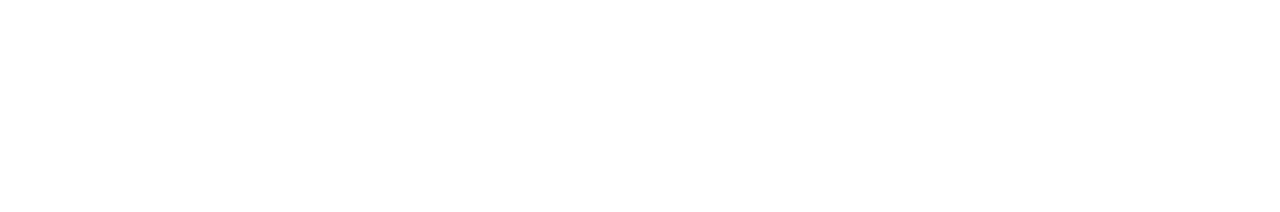
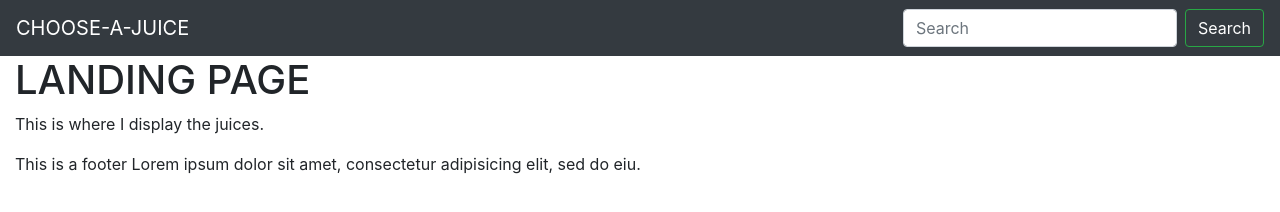
Before and after one commit to haydenhenry/Vape-store, a plain HTML site: page index.html in a window 1280 px wide. Drawn offline with nearby package versions, Linux system fonts and the light colour scheme.

Commit message:
began basic styling and markup

```diff
--- a/index.html
+++ b/index.html
@@ -1,9 +1,45 @@
 <!DOCTYPE html>
 <html>
   <head>
+    <meta charset="utf-8" />
+
+    <title>Vape Life</title>
+
+    <link rel="stylesheet" href="https://stackpath.bootstrapcdn.com/bootstrap/4.2.1/css/bootstrap.min.css" integrity="sha384-GJzZqFGwb1QTTN6wy59ffF1BuGJpLSa9DkKMp0DgiMDm4iYMj70gZWKYbI706tWS" crossorigin="anonymous">
 
   </head>
+
   <body>
+
+    <nav class="navbar navbar-dark bg-dark text-white">
+      <a class="navbar-brand">CHOOSE-A-JUICE</a>
+      <form class="form-inline">
+        <input class="form-control mr-sm-2" type="search" placeholder="Search" aria-label="Search">
+        <button class="btn btn-outline-success my-2 my-sm-0 text-white" type="submit">Search</button>
+      </form>
+    </nav>
+
+    <div class="container-fluid pg-top">
+      <div class="row">
+        <div class="col">
+          <h1>LANDING PAGE</h1>
+        </div>
+      </div>
+
+    </div>
+    <div class="container-fluid pg-middle">
+      <p>
+        This is where I display the juices.
+      </p>
+    </div>
+    <div class="container-fluid pg-bottom">
+      <footer>
+        <p>
+          This is a footer Lorem ipsum dolor sit amet, consectetur adipisicing elit, sed do eiu.
+        </p>
+      </footer>
+    </div>
+
 
   </body>
 </html>
```
